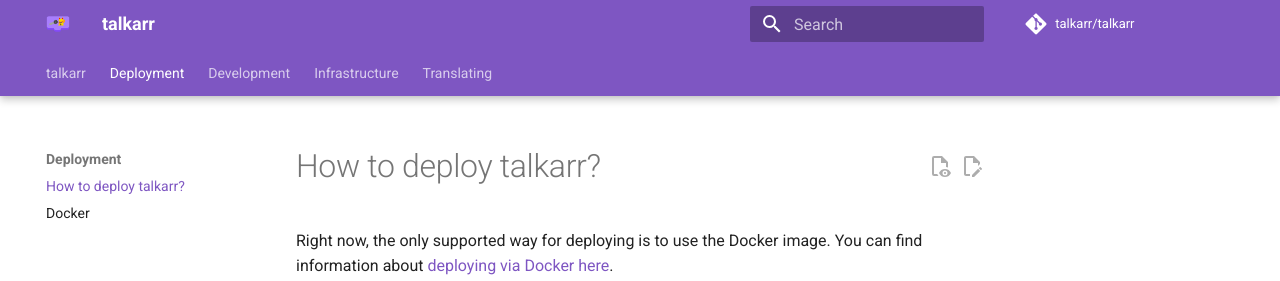
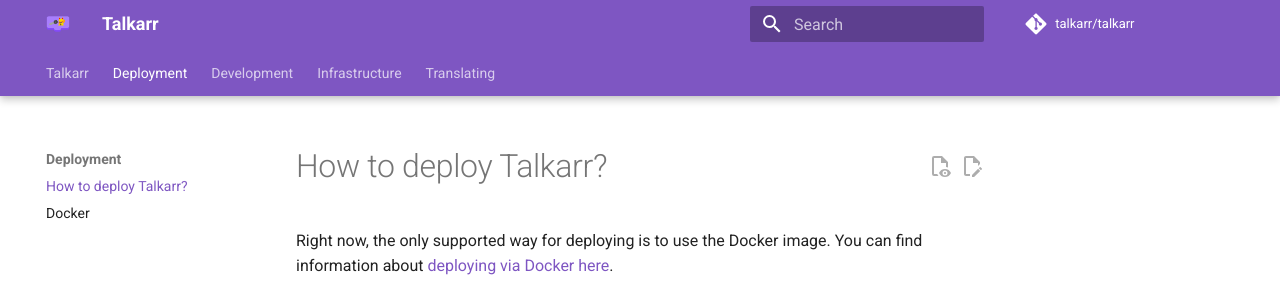
Before and after one commit to talkarr/talkarr, an MkDocs documentation site: the page built from docs/deployment/index.md, in a window 1280 px wide. Shown: the top 281 px of the page. Built offline with MkDocs 1.6.1 and Material for MkDocs 9.7.7, drawn with Linux system fonts in a browser that asks for light colours; comment, search, counter and statistics services are not loaded.

```diff
--- a/docs/deployment/index.md
+++ b/docs/deployment/index.md
@@ -1,3 +1,3 @@
-# How to deploy talkarr?
+# How to deploy Talkarr?
 
 Right now, the only supported way for deploying is to use the Docker image. You can find information about [deploying via Docker here](docker.md).
--- a/mkdocs.yml
+++ b/mkdocs.yml
@@ -1,4 +1,4 @@
-site_name: talkarr
+site_name: Talkarr
 site_description: "Talkarr is a self-hosted forum software that is easy to use and customize."
 site_author: "CommanderRedYT"
 copyright: Copyright &copy; 2024 CommanderRedYT and others
```
Also changed, not shown: docs/development/notes.md (+1 -1 lines), docs/index.md (+1 -1 lines), 1 other file.
